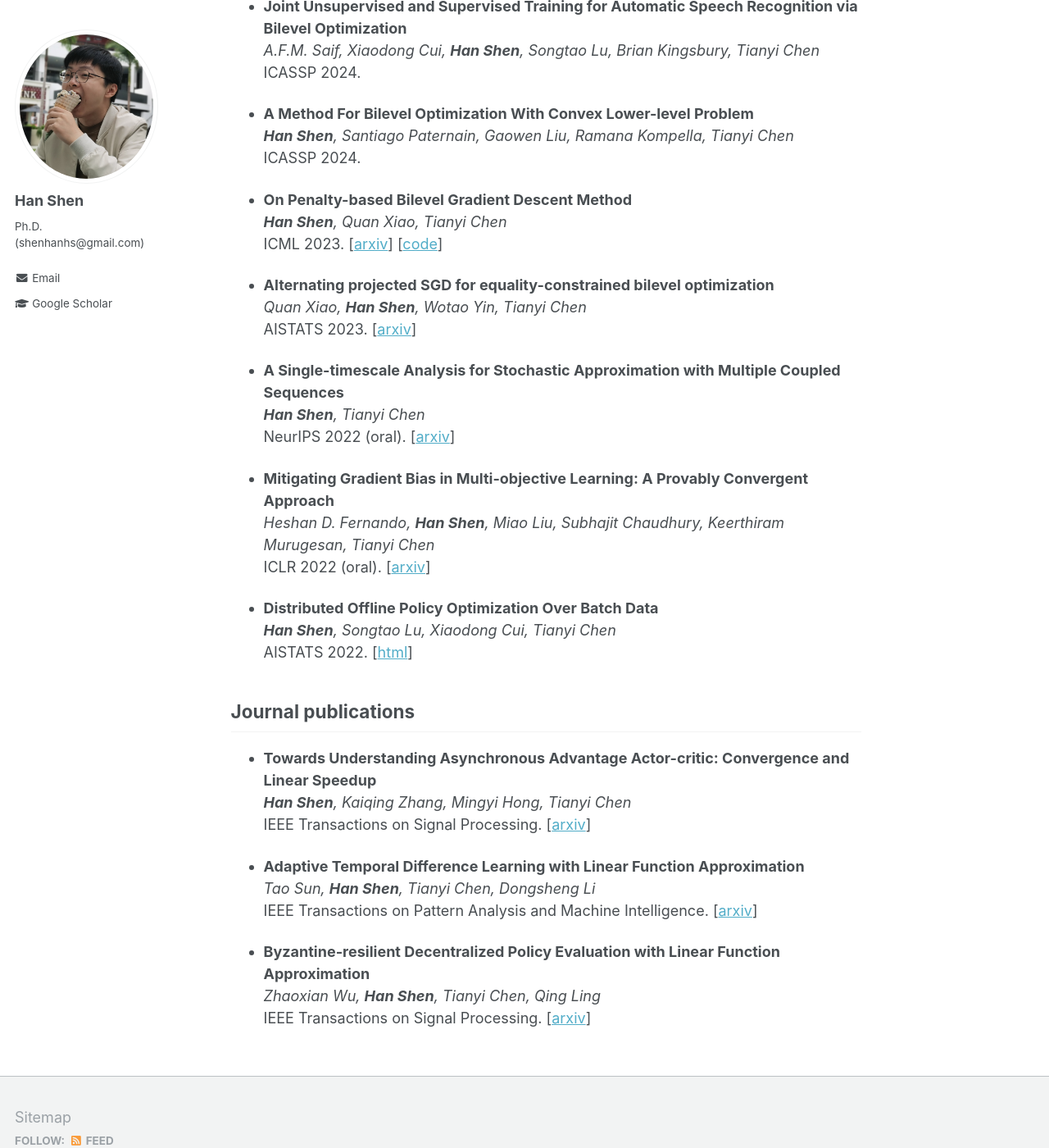
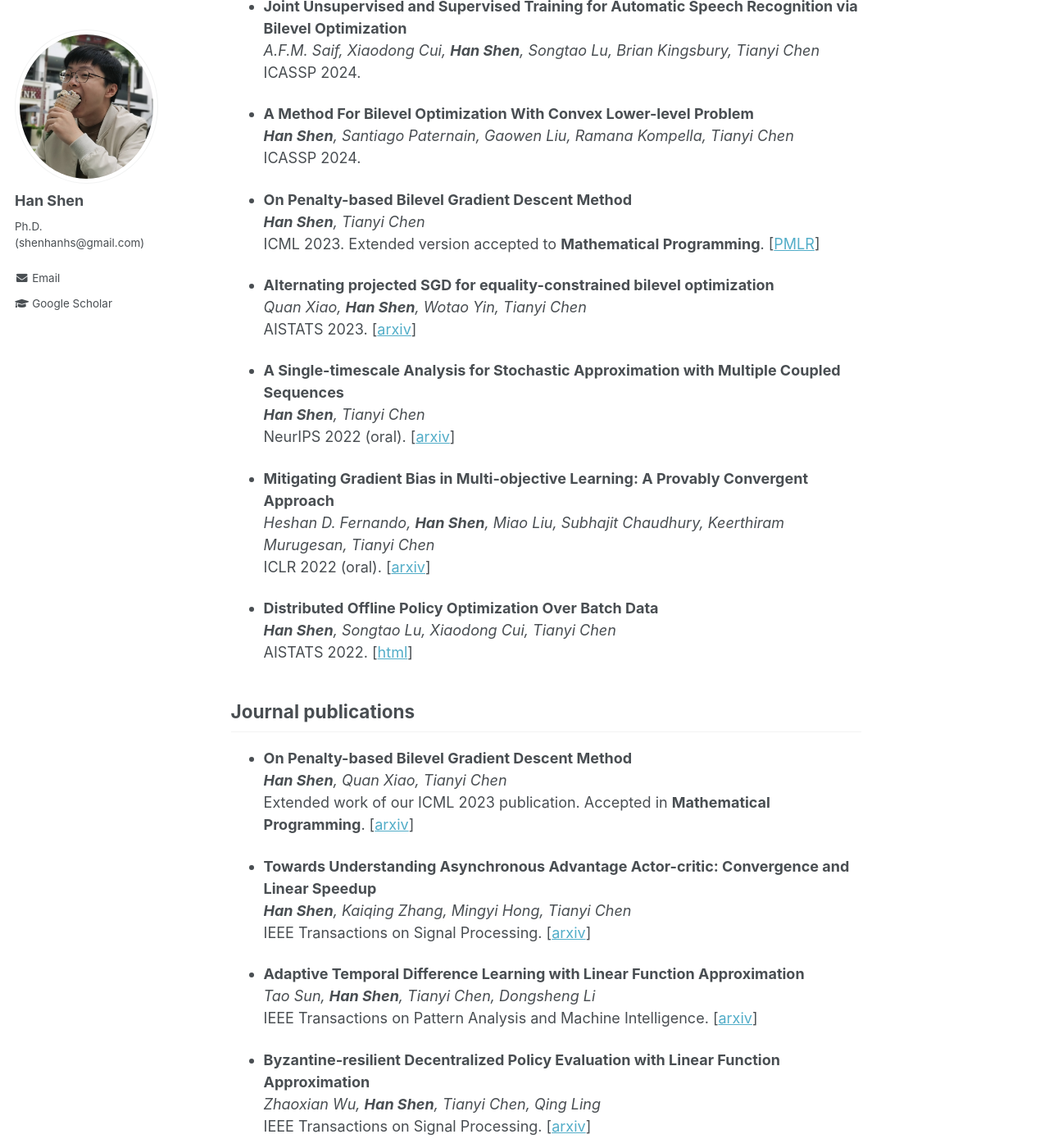
Before and after one commit to hanshen95/hanshen95.github.io, a Jekyll site: the page built from _pages/publication_list.md, in a window 1280 px wide and 1400 px high, scrolled down 400 px. Shown: the whole window at 82% size. Built offline with Jekyll 4.4.1, drawn with Linux system fonts in a browser that asks for light colours.

Commit message:
Update publication_list.md

```diff
--- a/_pages/publication_list.md
+++ b/_pages/publication_list.md
@@ -21,8 +21,8 @@ ICASSP 2024.
 ICASSP 2024.
 
 * <b>On Penalty-based Bilevel Gradient Descent Method</b>\
-*<b>Han Shen</b>, Quan Xiao, Tianyi Chen*\
-ICML 2023. [[arxiv](https://arxiv.org/abs/2302.05185)] [[code](https://github.com/hanshen95/penalized-bilevel-gradient-descent)]
+*<b>Han Shen</b>, Tianyi Chen*\
+ICML 2023. Extended version accepted to <b>Mathematical Programming</b>. [[PMLR](https://proceedings.mlr.press/v202/shen23c.html)]
 
 * <b>Alternating projected SGD for equality-constrained bilevel optimization</b>\
 *Quan Xiao, <b>Han Shen</b>, Wotao Yin, Tianyi Chen*\
@@ -44,6 +44,10 @@
 
 ## Journal publications
 
+* <b>On Penalty-based Bilevel Gradient Descent Method</b>\
+*<b>Han Shen</b>, Quan Xiao, Tianyi Chen*\
+Extended work of our ICML 2023 publication. Accepted in <b>Mathematical Programming</b>. [[arxiv](https://arxiv.org/abs/2302.05185)]
+
 * <b>Towards Understanding Asynchronous Advantage Actor-critic: Convergence and Linear Speedup</b>\
 *<b>Han Shen</b>, Kaiqing Zhang, Mingyi Hong, Tianyi Chen*\
 IEEE Transactions on Signal Processing. [[arxiv](https://arxiv.org/abs/2012.15511)]
```
